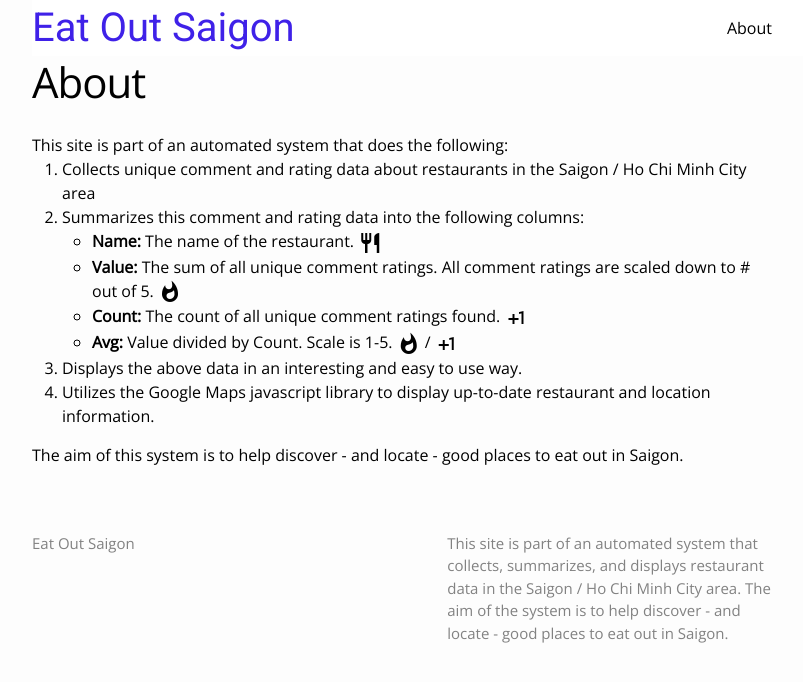
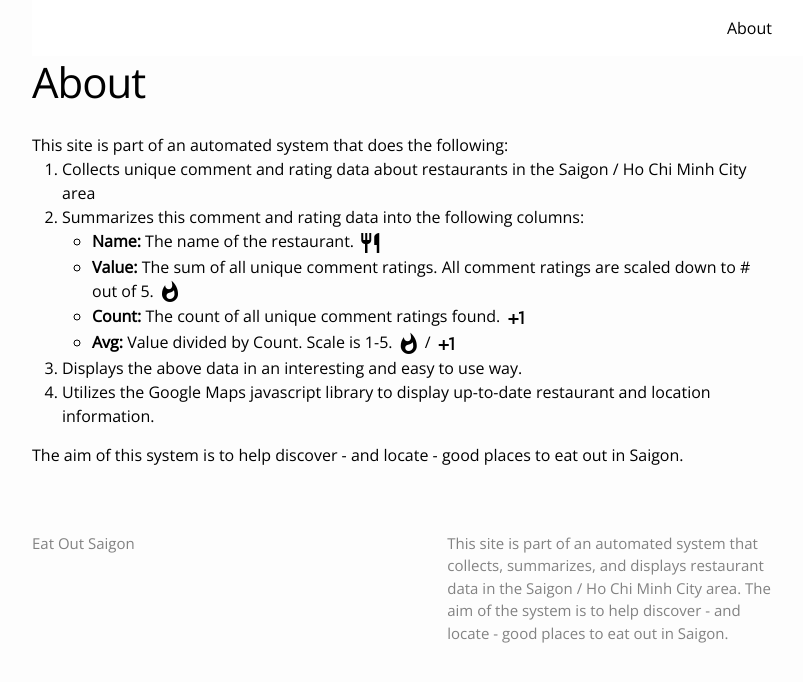
Before and after one commit to ssugar/vnplaces, a Jekyll site: the page built from about.md, in a window 1280 px wide. Shown: the top 682 px of the page, without its empty margins (238-1041 px from the left). Built offline with Jekyll 4.4.1, drawn with Linux system fonts in a browser that asks for light colours; a script that is not in the unit is left out.

Commit message:
changing title to logo

```diff
--- a/_includes/header.html
+++ b/_includes/header.html
@@ -4,7 +4,7 @@
 
     <div class="fixedHeader">
 
-      <a class="site-title" href="{{ site.baseurl }}/">{{ site.title }}</a>
+      <div class="site-title"></div>
 
       <nav class="site-nav">
         <a href="#" class="menu-icon">
--- a/js/logo.js
+++ b/js/logo.js
@@ -7,7 +7,7 @@
 var margin = 10;
 var loopLimit = Math.floor((maxY - (margin*2)) / (boxSize + spacer));
 
-var svgContainer = d3.select(".fixedHeader").append("svg")
+var svgContainer = d3.select(".site-title").append("svg")
     .attr("width", maxX)
     .attr("height", maxY);
 
```
